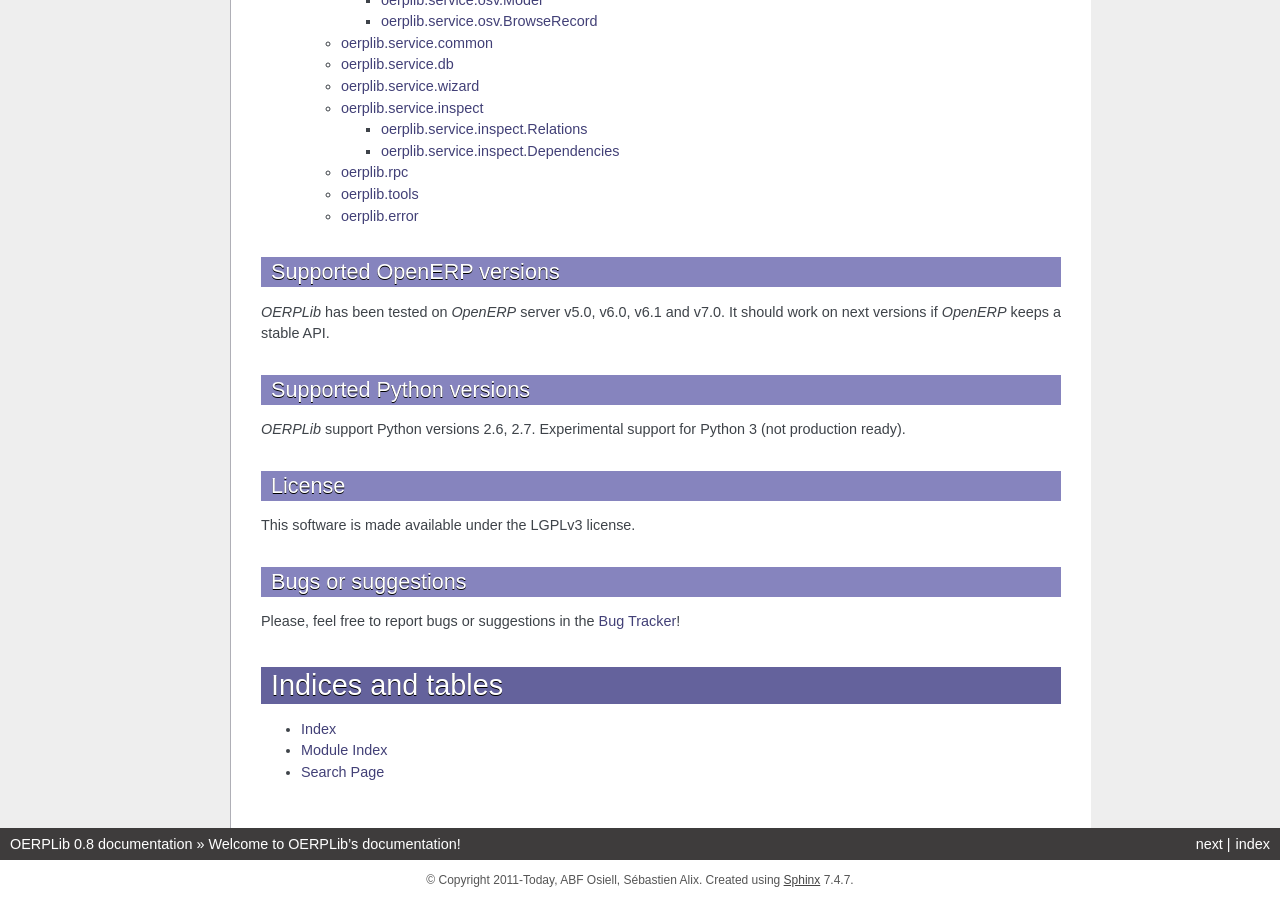
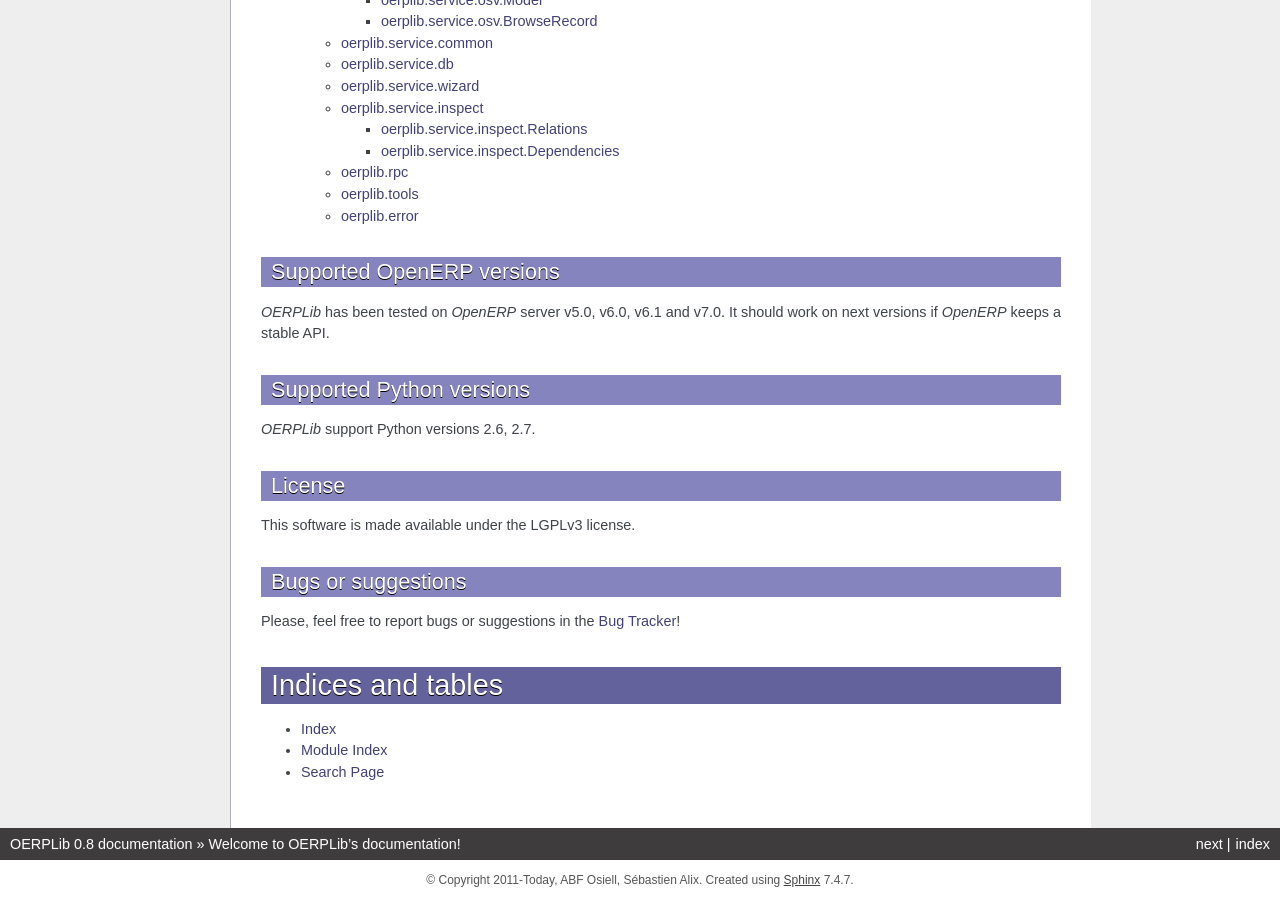
Before and after one commit to osiell/oerplib, a Sphinx documentation site: the page built from doc/source/index.rst, in a window 1280 px wide and 900 px high, scrolled down 1887 px. Built offline with Sphinx 7.4.7, drawn with Linux system fonts in a browser that asks for light colours.

Commit message:
Updated documentation and README.txt (removed Python 3 support)

```diff
--- a/README.txt
+++ b/README.txt
@@ -61,8 +61,7 @@
 Supported Python versions
 -------------------------
 
-`OERPLib` support Python versions 2.6, 2.7. Experimental support for
-Python 3 (not production ready).
+`OERPLib` support Python versions 2.6, 2.7.
 
 Generate the documentation
 --------------------------
--- a/doc/source/index.rst
+++ b/doc/source/index.rst
@@ -89,8 +89,7 @@
 Supported Python versions
 -------------------------
 
-`OERPLib` support Python versions 2.6, 2.7. Experimental support for
-Python 3 (not production ready).
+`OERPLib` support Python versions 2.6, 2.7.
 
 License
 -------
```
